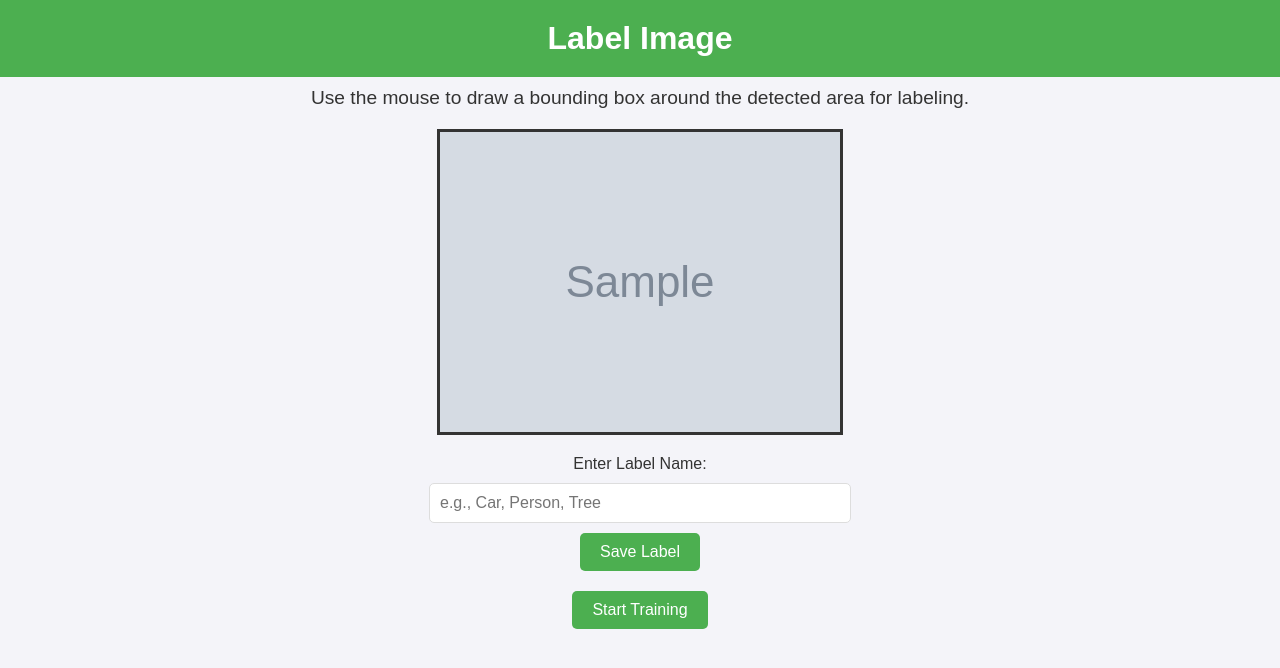
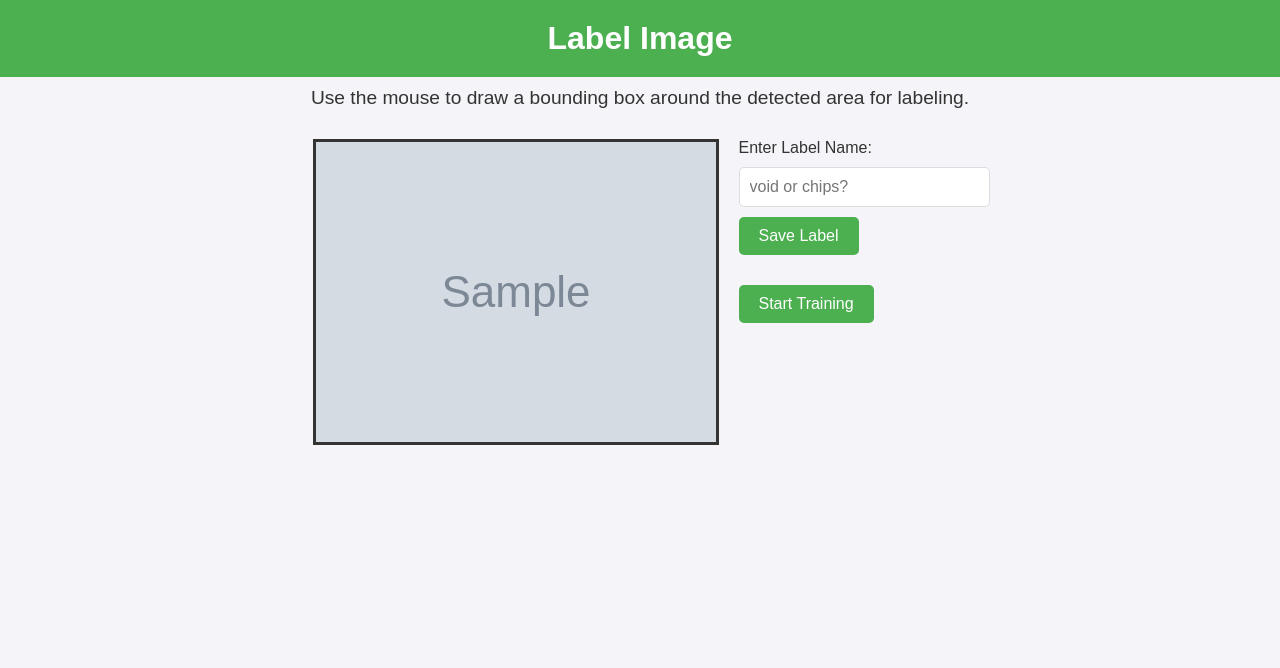
Before and after one commit to Harold-debug/final-project-deployment, a Flask app: template app/templates/labeling.html in a window 1280 px wide. Shown: the top 668 px of the page. Run offline with Flask 3, Linux system fonts and the light colour scheme; the template is opened without the code that fills it: most values are stand-ins (such as "Sample title", 1, 10 or a date in 2020); grey boxes marked "Sample" are stand-in pictures.

Commit message:
Enhance labeling.html with improved layout and styling, including a responsive container for canvas and controls, and updated input placeholder text for better user guidance

```diff
--- a/app/templates/labeling.html
+++ b/app/templates/labeling.html
@@ -28,21 +28,28 @@
             font-size: 1.2rem;
         }
 
+        /* Container for canvas and controls */
+        .container {
+            display: flex;
+            justify-content: center;
+            align-items: flex-start;
+            gap: 20px;
+            padding: 20px;
+        }
+
         /* Canvas Styling */
         #canvas {
-            display: block;
-            margin: 20px auto;
             border: 3px solid #333;
             cursor: crosshair;
         }
 
         /* Controls Section */
         #controls {
-            margin: 20px auto;
             display: flex;
             flex-direction: column;
-            align-items: center;
+            align-items: flex-start;
             gap: 10px;
+            max-width: 300px;
         }
 
         #controls label {
@@ -51,8 +58,7 @@
 
         #label {
             padding: 10px;
-            width: 80%;
-            max-width: 400px;
+            width: 100%;
             font-size: 1rem;
             border: 1px solid #ddd;
             border-radius: 5px;
@@ -83,24 +89,27 @@
     <h1>Label Image</h1>
     <p>Use the mouse to draw a bounding box around the detected area for labeling.</p>
 
+    <!-- Container for Canvas and Controls -->
+    <div class="container">
         <!-- Canvas for Drawing Bounding Boxes -->
         <canvas id="canvas"></canvas>
 
         <!-- Controls for Labeling -->
         <div id="controls">
             <label for="label">Enter Label Name:</label>
-        <input type="text" id="label" name="label" placeholder="e.g., Car, Person, Tree" required>
+            <input type="text" id="label" name="label" placeholder="void or chips?" required>
             <button onclick="submitLabel()">Save Label</button>
-    </div>
 
             <!-- Training Button -->
             <div id="training-controls">
                 <button onclick="startTraining()">Start Training</button>
             </div>
+        </div>
+    </div>
 
     <script>
         const img = new Image();
-        img.src = "{{ url_for('static', filename='labeling_uploads/train/images/' + filename) }}";  // Load the image
+        img.src = "{{ url_for('serve_datasets', filename='labeling_uploads/train/images/' + filename) }}";  // Load the image
         const canvas = document.getElementById('canvas');
         const ctx = canvas.getContext('2d');
 
@@ -190,7 +199,7 @@
             .then(response => response.json())
             .then(data => {
                 if (data.status === "success") {
-                    alert("Training started successfully!");
+                    alert("Training successful!");
                 } else {
                     alert("Failed to start training: " + data.message);
                 }
```
Lines whose indentation alone changed are shown as unchanged.
